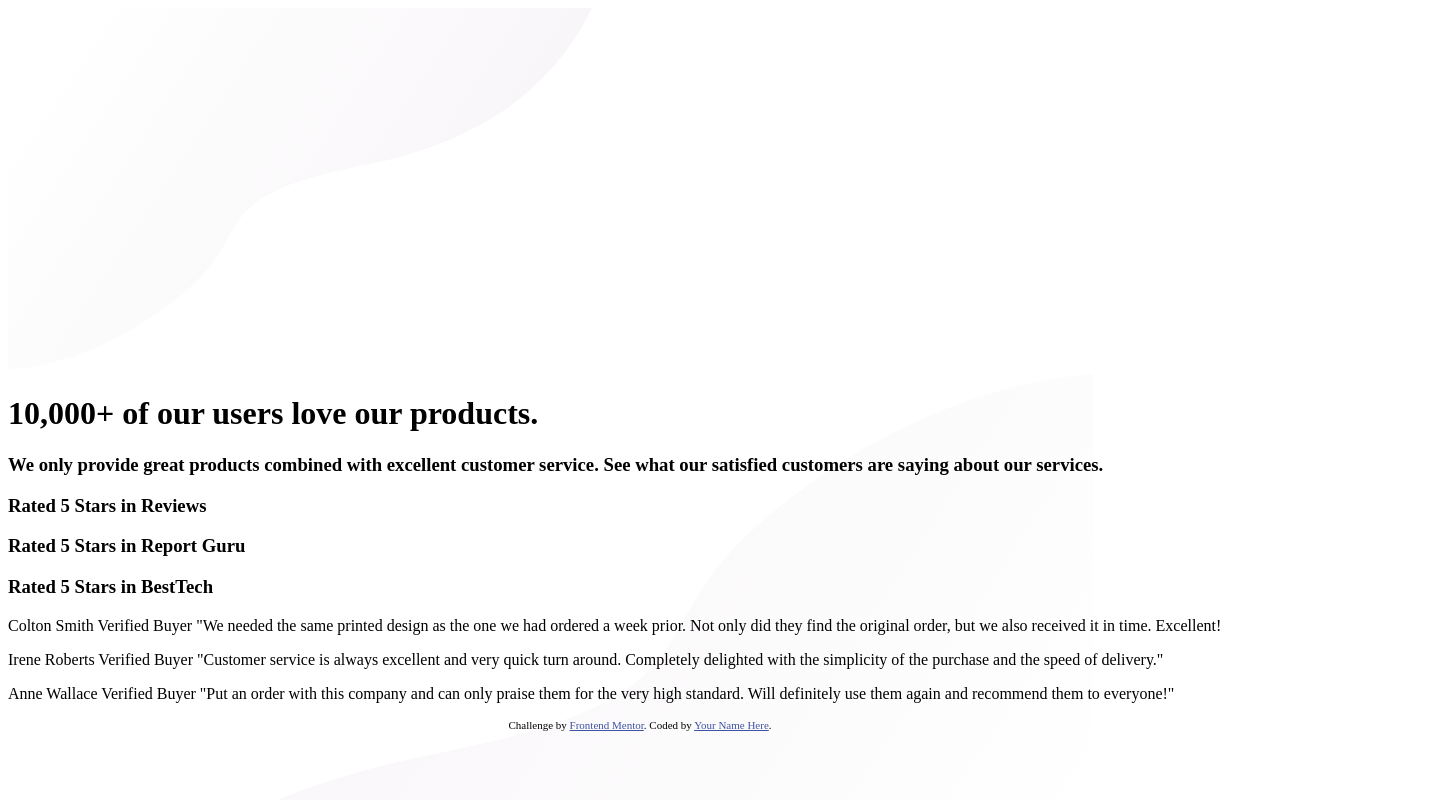
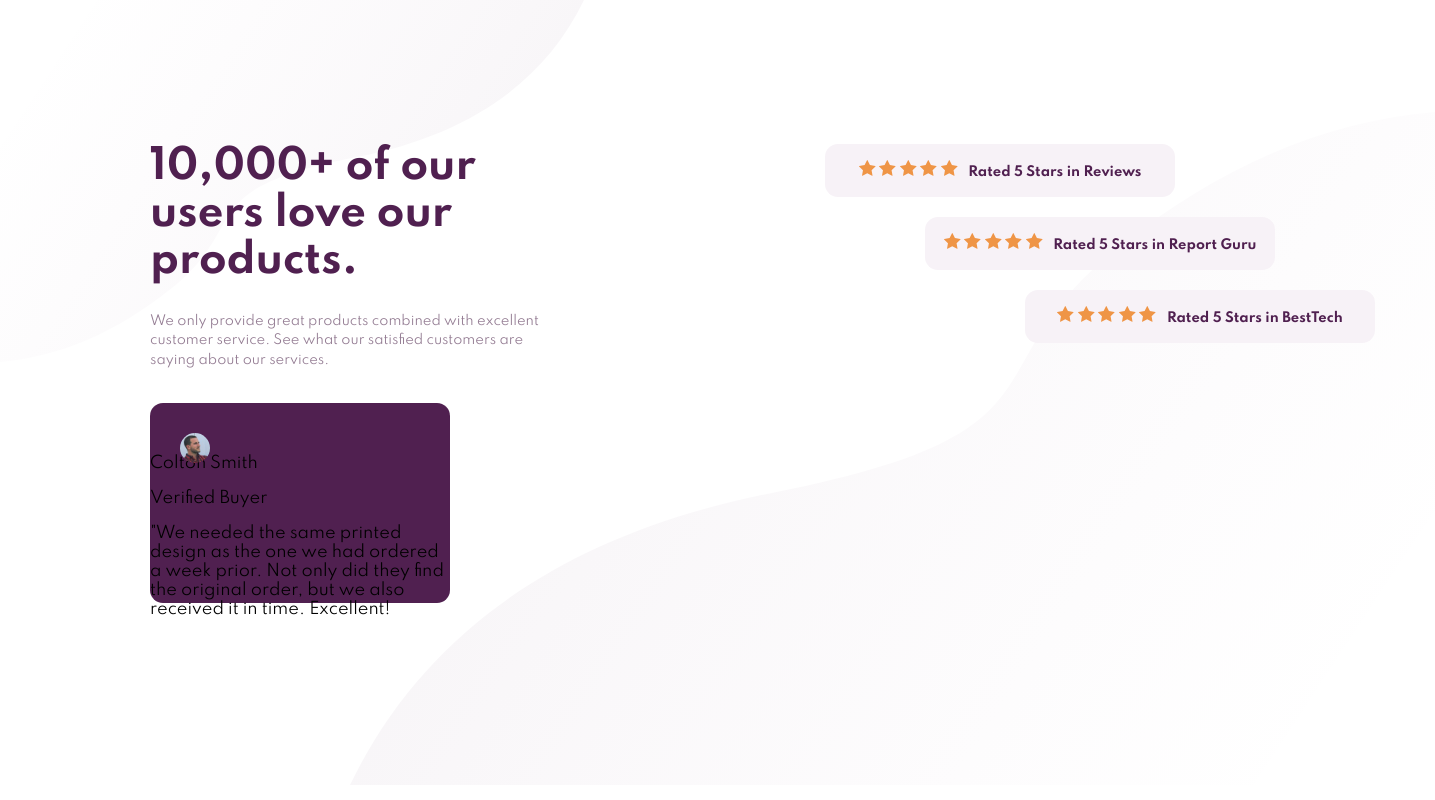
Before and after one commit to arunkkota/Social-Proof, a plain HTML site: page index.html in a window 1280 px wide. Shown: the top 800 px of the page, 1435 px wide, since content can reach past the window. Drawn offline with Linux system fonts and the light colour scheme.

Commit message:
second commit

```diff
--- a/index.html
+++ b/index.html
@@ -35,30 +35,62 @@
       <img src="images/bg-pattern-bottom-desktop.svg" />
     </div>
     <div>
+      <div class="adv-box">
         <h1>10,000+ of our users love our products.</h1>
-      <h3>We only provide great products combined with excellent customer service.
-        See what our satisfied customers are saying about our services.</h3>
+        <p>We only provide great products combined with excellent customer service.
+          See what our satisfied customers are saying about our services.</p>
       </div>
-    <div>
-      <div>
-        <h3>Rated 5 Stars in Reviews</h3>
+      <div class="rating-one">
+        <p><img src="images/icon-star.svg" />
+          <img src="images/icon-star.svg" />
+          <img src="images/icon-star.svg" />
+          <img src="images/icon-star.svg" />
+          <img src="images/icon-star.svg" />
+          <img src="" />
+          <img src="" />
+          Rated 5 Stars in Reviews
+        </p>
       </div>
-      <div>
-        <h3>Rated 5 Stars in Report Guru</h3>
+      <div class="rating-two">
+        <p><img src="images/icon-star.svg" />
+          <img src="images/icon-star.svg" />
+          <img src="images/icon-star.svg" />
+          <img src="images/icon-star.svg" />
+          <img src="images/icon-star.svg" />
+          <img src="" />
+          <img src="" />
+          Rated 5 Stars in Report Guru
+        </p>
       </div>
-      <div>
-        <h3>Rated 5 Stars in BestTech</h3>
+      <div class="rating-three">
+        <p><img src="images/icon-star.svg" />
+          <img src="images/icon-star.svg" />
+          <img src="images/icon-star.svg" />
+          <img src="images/icon-star.svg" />
+          <img src="images/icon-star.svg" />
+          <img src="" />
+          <img src="" />
+          Rated 5 Stars in BestTech
+        </p>
       </div>
     </div>
+
+    <div class="card-layout">
+      <img src="images/image-colton.jpg" />
         <div>
+          <p>Colton Smith</p>
+          <p>Verified Buyer</p>
+        </div>
         <p>
-        Colton Smith
-        Verified Buyer
           "We needed the same printed design as the one we had ordered a week prior.
           Not only did they find the original order, but we also received it in time.
           Excellent!
         </p>
     </div>
+
+
+
+
     <div>
       <p>
         Irene Roberts
--- a/static/styles.css
+++ b/static/styles.css
@@ -1,13 +1,100 @@
 body {
   background-color: hsl(0, 0%, 100%);
+  margin:0px;
+  font-family: 'Spartan', sans-serif;
 }
 .back-img-top {
   position: absolute;
+
 }
 .back-img-bottom {
   position: absolute;
+  left:350px;
+  bottom:10px;
+}
+.adv-box {
+  width:400px;
+  height:200px;
+  position:relative;
+  left:150px;
+  bottom:250px;
+}
+.adv-box h1 {
+  color:hsl(300, 43%, 22%);
+  font-family: 'Spartan', sans-serif;
+  font-size: 40px;
+}
+.adv-box p {
+  color: hsl(303, 10%, 53%);
+  font-family: 'Spartan', sans-serif;
+  font-size: 13px;
+  line-height: 1.5;
 }
 
+.rating-one {
+  font-family: 'Spartan', sans-serif;
+  position:relative;
+  bottom:450px;
+  left:825px;
+  width: 350px;
+  height:50px;
+  background-color: hsl(300, 24%, 96%);
+  color:hsl(300, 43%, 22%);
+  border-radius: 13px;
+  text-align: center;
+  padding-top: 3px;
+  font-weight: bold;
+  font-size: 13px;
+}
 
+.rating-two {
+  font-family: 'Spartan', sans-serif;
+  position:relative;
+  bottom:430px;
+  left:925px;
+  width: 350px;
+  height:50px;
+  background-color: hsl(300, 24%, 96%);
+  color:hsl(300, 43%, 22%);
+  border-radius: 13px;
+  text-align: center;
+  padding-top: 3px;
+  font-weight: bold;
+  font-size: 13px;
+}
 
-font-family: 'Spartan', sans-serif;
+.rating-three {
+  font-family: 'Spartan', sans-serif;
+  position:relative;
+  bottom:410px;
+  left:1025px;
+  width: 350px;
+  height:50px;
+  background-color: hsl(300, 24%, 96%);
+  color:hsl(300, 43%, 22%);
+  border-radius: 13px;
+  text-align: center;
+  padding-top: 3px;
+  font-weight: bold;
+  font-size: 13px;
+}
+
+.card-layout {
+  width: 300px;
+  height: 200px;
+  background-color: hsl(300, 43%, 22%);
+  border-radius: 13px;
+  position: relative;
+  left:150px;
+  bottom:350px;
+}
+
+.card-layout img {
+  border-radius: 50%;
+  width:30px;
+  height:30px;
+  position:relative;
+  top:30px;
+  left:30px;
+
+}
```
Lines whose indentation alone changed are shown as unchanged.
